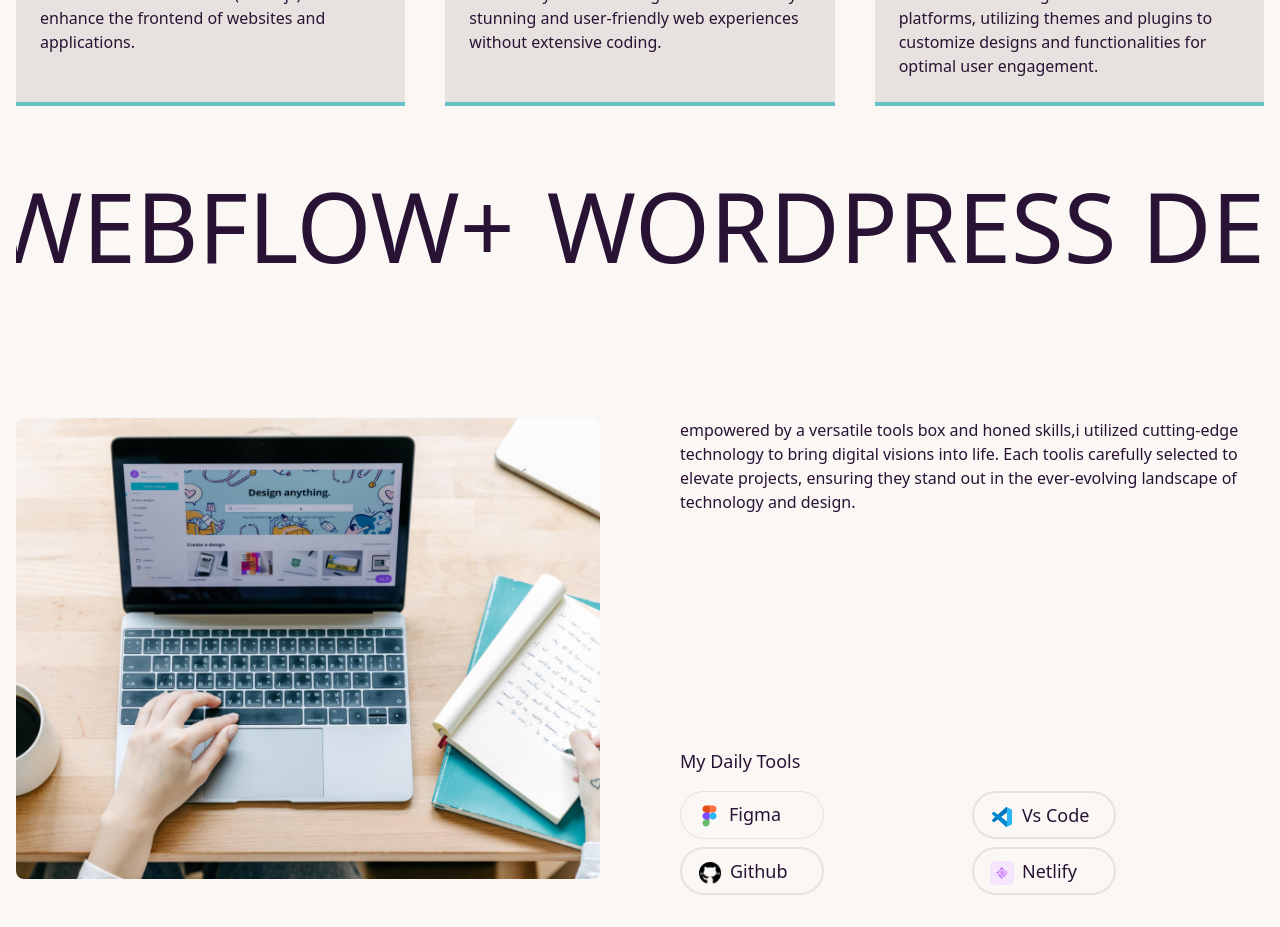
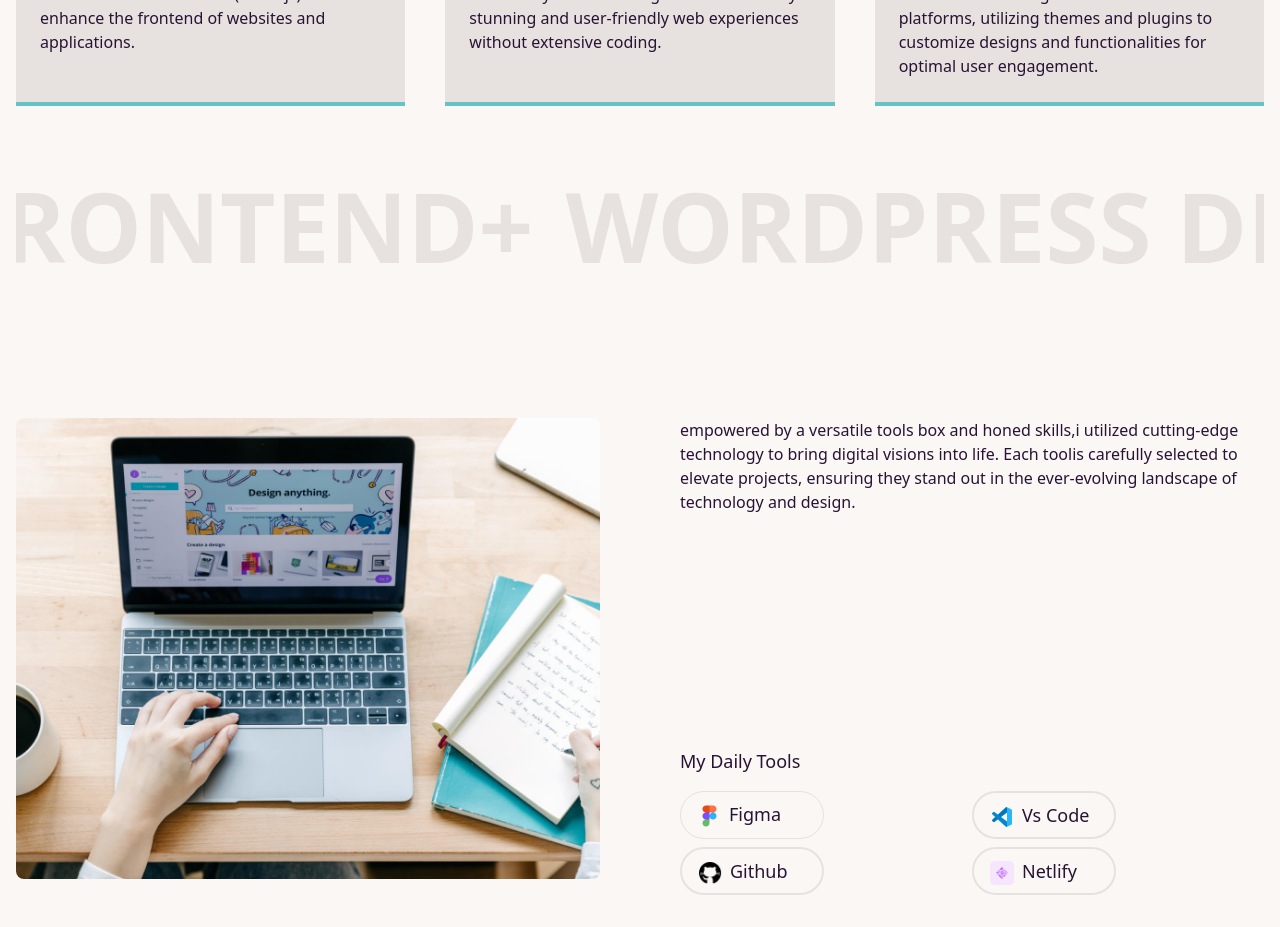
Before and after one commit to vtechwise/reactjs-portfolio, a React (Vite) app: page / in a window 1280 px wide. Shown: the part 2460-3387 px from the top of the page. Built offline with nearby package versions, Linux system fonts and the light colour scheme.

Commit message:
adjusting

```diff
--- a/src/component/InfinteScroll.jsx
+++ b/src/component/InfinteScroll.jsx
@@ -1,15 +1,15 @@
 const InfinteScroll = () => {
   return (
     <div className="relative flex overflow-x-hidden">
-      <div className="py-12 animate-marque whitespace-nowrap">
+      <div className="py-12 animate-marque whitespace-nowrap text-base-300 font-bold text-8xl">
+        <span className="mx-4 uppercase ">webflow+</span>
+        <span className="mx-4 uppercase ">frontend+</span>
+        <span className=" mx-4 uppercase ">wordpress development </span>
+      </div>
+      <div className="absolute top-0 py-12 animate-marque2 whitespace-nowrap text-base-300 font-bold">
         <span className="text-8xl mx-4 uppercase ">frontend+</span>
         <span className="text-8xl mx-4 uppercase ">webflow+</span>
         <span className="text-8xl mx-4 uppercase ">wordpress development </span>
-      </div>
-      <div className="absolute top-0 py-12 animate-marque2 whitespace-nowrap">
-        <span className="text-8xl mx-4 uppercase ">frontend+</span>
-        <span className="text-8xl mx-4 uppercase ">webflow+</span>
-        <span className="text-8xl mx-4 uppercase ">wordpress development   </span>
       </div>
     </div>
   );
```
